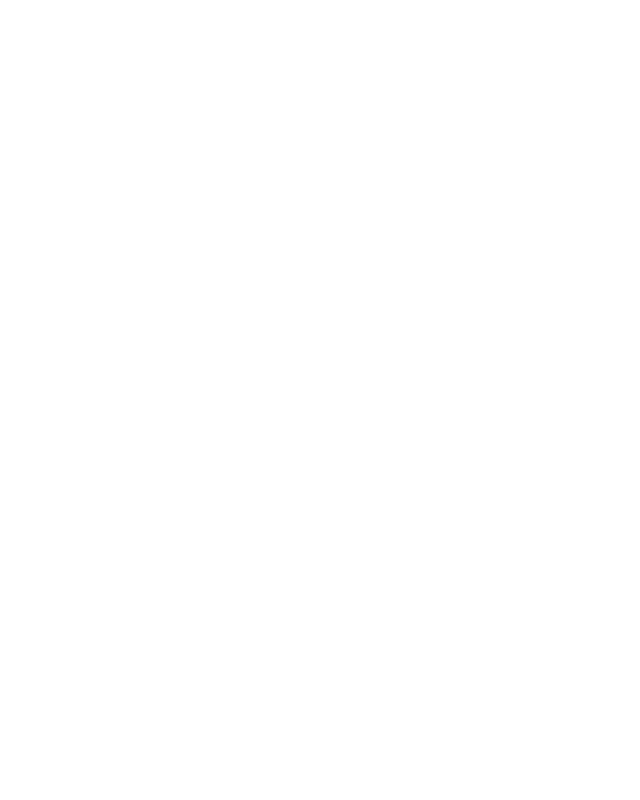
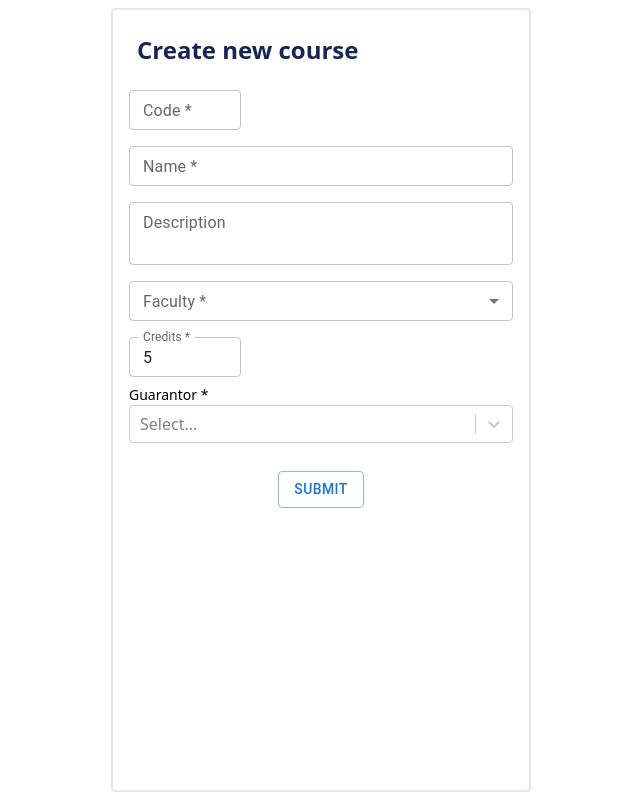
Before and after one commit to TheRikej/courses-registrator, a React (Vite) app in the folder application/: page /courses/create in a window 1280 px wide. Before the commit this address had no page. Shown: the whole page, without its empty margins (319-959 px from the left). Built offline with nearby package versions, Linux system fonts and the light colour scheme.

Commit message:
fix: guarantor validation, routing

```diff
--- a/application/src/App.tsx
+++ b/application/src/App.tsx
@@ -1,5 +1,6 @@
 import React from 'react'
 import {Route, Routes} from "react-router-dom";
+import CourseForm from './components/CourseForm';
 import CourseSemesterForm from './components/CourseSemesterForm';
 
 function App() {
@@ -7,7 +8,9 @@
       <>
           <div className="flex justify-center m-auto h-screen">
               <Routes>
-                  <Route path="/courses/:code/list/" element={<CourseSemesterForm />} />
+                  <Route path="/courses/:code/list" element={<CourseSemesterForm />} />
+                  <Route path="/courses/create" element={<CourseForm />} />
+                  <Route path="/courses/:code/edit" element={<CourseForm />} />
               </Routes>
           </div>
       </>
--- a/application/src/components/CourseForm.tsx
+++ b/application/src/components/CourseForm.tsx
@@ -1,6 +1,6 @@
 import * as React from 'react';
 import {Controller, useForm} from 'react-hook-form';
-import { TextField, Button, MenuItem } from '@mui/material';
+import {TextField, Button, MenuItem, FormHelperText} from '@mui/material';
 import { zodResolver } from '@hookform/resolvers/zod';
 import { z } from 'zod';
 import Select from 'react-select';
@@ -12,7 +12,7 @@
   faculty: z.string().nonempty('Faculty is required.'),
   credits: z.number().min(0, "Number of credits must be at least 0.")
       .max(30, "Number of credits cannot be greater than 30."),
-  guarantor: z.number(),
+  guarantor: z.number({required_error: "Guarantor is required."}),
 });
 
 interface CourseForm {
@@ -156,7 +156,7 @@
             }}
         />
 
-        <label htmlFor={errors.guarantor?.message} className="mx-4 text-sm">Guarantor</label>
+        <label htmlFor={"guarantor"} className="mx-4 text-sm">Guarantor *</label>
         <Controller
             control={control}
             name="guarantor"
@@ -165,7 +165,7 @@
                     ref={field.ref}
                     value={users.find(c => c.value === field.value)}
                     onChange={val => field.onChange(val?.value)}
-                    className="w-auto lg:w-96 mx-4 mb-2"
+                    className="w-auto lg:w-96 mx-4 mb-1"
                     isClearable={true}
                     isSearchable={true}
                     id="guarantor"
@@ -174,9 +174,12 @@
                 />
             )}
         />
+        <FormHelperText error sx={{ margin: '0rem 1.5rem' }}>
+          {errors.guarantor?.message}
+        </FormHelperText>
 
         <div className="flex content-center justify-center">
-          <Button type="submit" variant="outlined" sx={{ margin: '1rem 2rem' }}>
+          <Button type="submit" variant="outlined" sx={{ margin: '1.5rem 2rem' }}>
             Submit
           </Button>
         </div>
```
